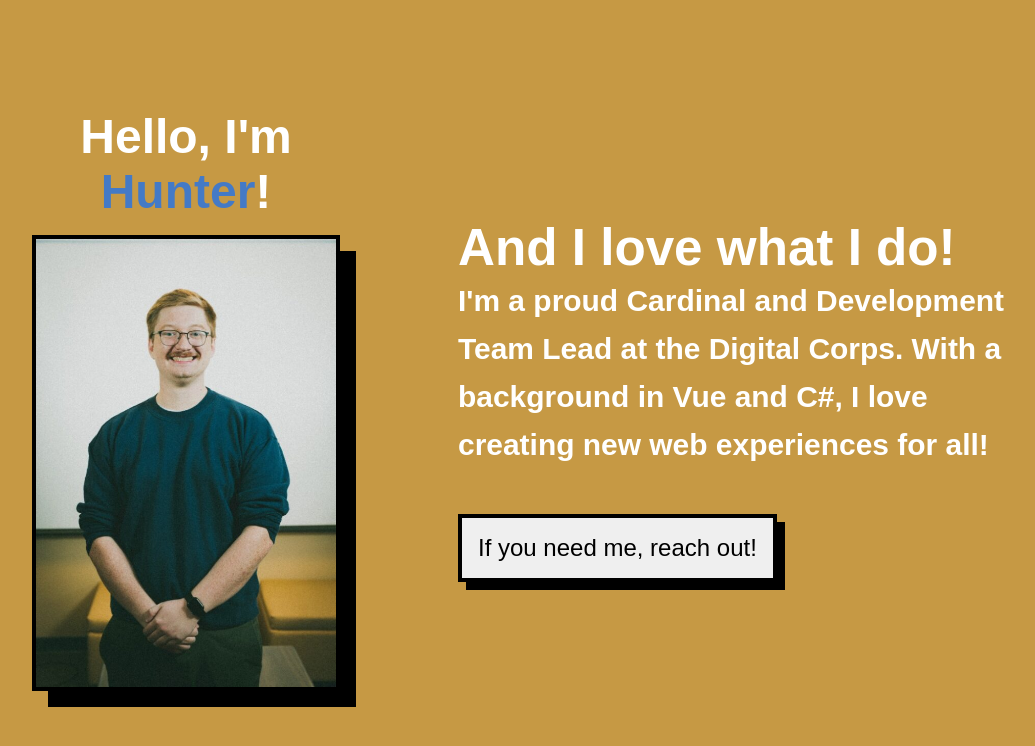
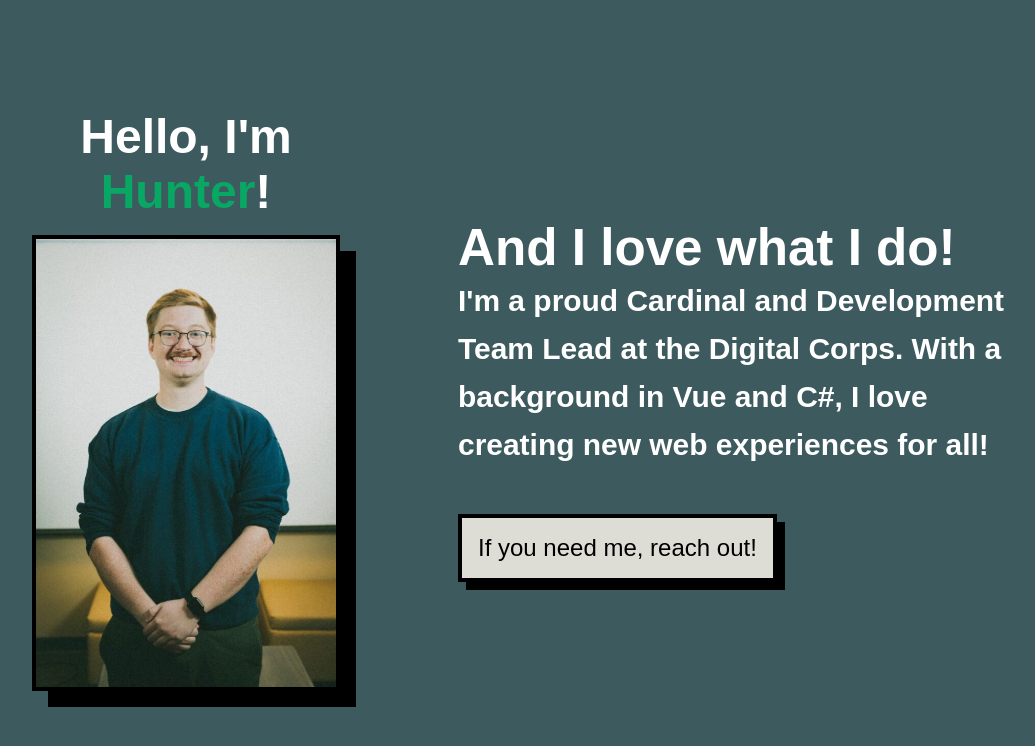
Before and after one commit to Hjwallace/hjwallace.github.io, a Vue app: page / in a window 1280 px wide. Shown: the top 746 px of the page, without its empty margins (70-1105 px from the left). Built offline with nearby package versions, Linux system fonts and the light colour scheme.

Commit message:
Color changes

```diff
--- a/src/App.vue
+++ b/src/App.vue
@@ -10,7 +10,7 @@ import ProfessionalPicture from './assets/picture2.jpg'
 
     <div class="photoSection">
 
-      <h1 class="photoText">Hello, I'm <span style="color: #447AC6;">Hunter</span>!</h1>
+      <h1 class="photoText">Hello, I'm <span style="color: rgb(8, 167, 100);">Hunter</span>!</h1>
       <img :src="ProfessionalPicture" alt="">
 
     </div>
@@ -45,7 +45,7 @@ import ProfessionalPicture from './assets/picture2.jpg'
     display: flex;
     height: 100dvh;
     flex-direction: row;
-    background-color: #C69944;
+    background-color: #3d5b5f;
     /* background-color: #FCF7E9; */
     color: #FFFFFF;
     overflow: hidden;
@@ -80,10 +80,17 @@ import ProfessionalPicture from './assets/picture2.jpg'
     width: auto;
     padding: 1rem;
     margin-top: .5rem;
+    cursor: pointer;
 
     border: .25rem solid #000000;
     box-shadow: .5rem .5rem 0rem #000000;
     font-size: clamp(.9rem, 2vw, 1.5rem);
+    background-color: #ddddd6;
+    transition: background-color .5s;
+  }
+
+  .contactButton:hover {
+    background-color: rgb(8, 167, 100);
   }
 
   .mainSectionText{
```
